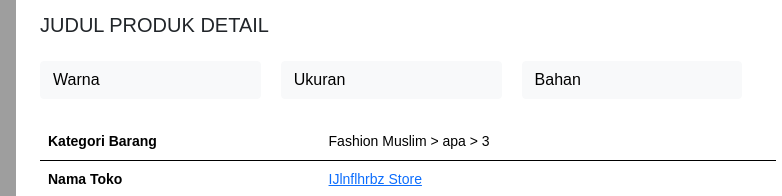
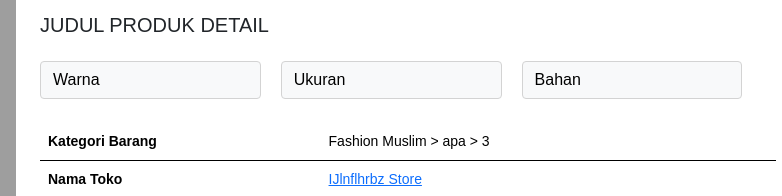
Before and after one commit to IJlnflhbrzDev/bunayya, a plain HTML site: page home-page/produk-detail/produk-detail.html in a window 1280 px wide. Shown: the part 221-417 px from the top of the page, 422-1204 px from the left. Drawn offline with nearby package versions, Linux system fonts and the light colour scheme; grey boxes are pictures that could not be loaded.

Commit message:
+[UPDATE] BORDER PRODUK DETAIL

```diff
--- a/home-page/produk-detail/_product-detail.scss
+++ b/home-page/produk-detail/_product-detail.scss
@@ -17,24 +17,29 @@
                     background-position: center;
                }
           }
+
           img {
                object-fit: cover;
                background-size: cover;
                width: 100%;
                background-position: center;
+
                &:hover {
                     cursor: pointer;
                }
           }
+
           .thumbnail {
                width: 100%;
           }
+
           .thumb {
                width: 100%;
                display: grid;
                grid-template-columns: repeat(4, 1fr);
                height: 100px;
                overflow: auto;
+
                img {
                     float: left;
                     margin-bottom: 2px;
@@ -58,29 +63,34 @@
                font-size: 20px;
                margin-bottom: 20px;
           }
+
           .price-detail-corret {
                text-decoration: line-through;
                color: gray;
                margin: 2px;
           }
+
           .price-detail {
                font-size: 19px;
           }
+
           p.price {
                font-weight: 500;
                font-size: 21px;
                white-space: pre-wrap;
           }
+
           .select-variant {
                display: flex;
                justify-content: start;
                align-items: center;
                margin: 1.5rem 0px;
+
                .form-select {
                     width: 30%;
                     background-color: #f8f9fa;
                     color: black;
-                    border-color: #f8f9fa;
+                    border-color: lightgray;
                     background-image: url('../../fontawesome5/fontawesome-free-5.15.4-web/svgs/solid/chevron-down.svg');
                     margin-right: 20px;
                }
@@ -90,21 +100,26 @@
                th {
                     font-weight: 600;
                }
+
                th,
                td {
                     color: black;
                }
           }
+
           .input-jumlah {
                display: flex;
                justify-content: start;
                align-items: center;
+
                button#btn-plus {
                     border-radius: 0px .25rem .25rem 0px;
                }
+
                button#btn-minus {
                     border-radius: .25rem 0px 0px .25rem;
                }
+
                span#valueStok {
                     width: 15%;
                     background: white;
@@ -133,26 +148,32 @@
 
                font-weight: 600;
           }
+
           .list {
                display: flex;
                flex-direction: row;
                justify-content: space-between;
+
                p {
                     font-size: 15px;
                     margin-bottom: 5px;
                }
           }
+
           .btn {
                width: 100%;
           }
      }
+
      .info-toko-penjual {
           box-shadow: rgba(99, 99, 99, 0.2) 0px 2px 8px 0px;
           padding: 10px;
+
           small {
                font-size: 14px;
                color: #aaa;
           }
+
           .info-heading {
                color: black;
                margin-left: 8px;
@@ -161,11 +182,13 @@
           .info-toko {
                display: flex;
                align-items: center;
+
                h4 {
                     margin-bottom: 0;
                     font-weight: 700;
                     font-size: 18px;
                }
+
                img {
                     width: 90px;
                     height: 90px;
@@ -173,6 +196,7 @@
                     margin-bottom: 10px;
                     margin-right: 20px;
                }
+
                .btn {
                     margin-top: 5px;
                }
@@ -184,9 +208,11 @@
                padding: 0.12rem 0.5rem;
                font-size: 1.10rem;
           }
+
           .navbar-brand {
                font-size: 18px !important;
           }
+
           .produk-detail {
                .btn-produk-detail {
                     .btn {
```
Also changed, not shown: style.css, 1 other file.
